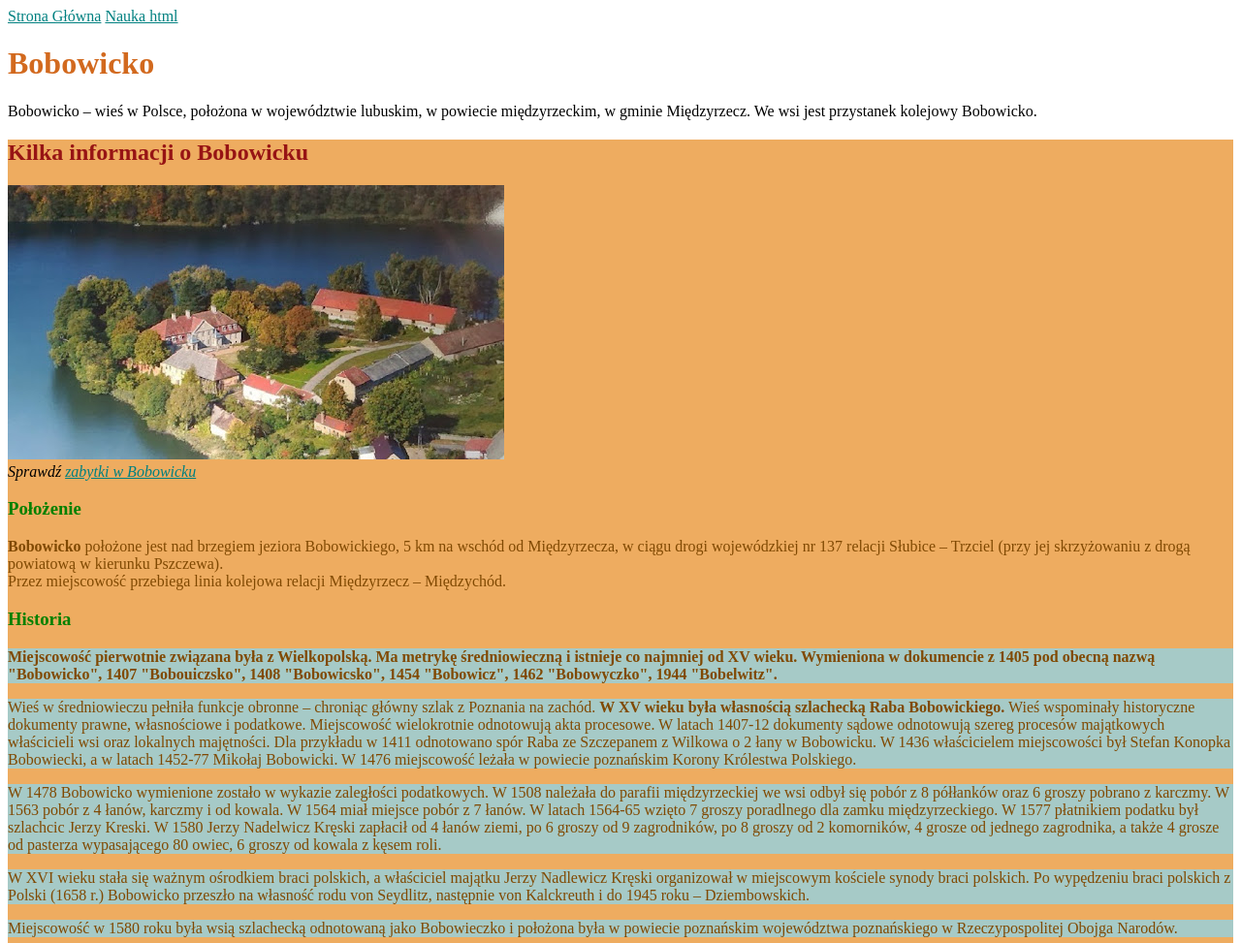
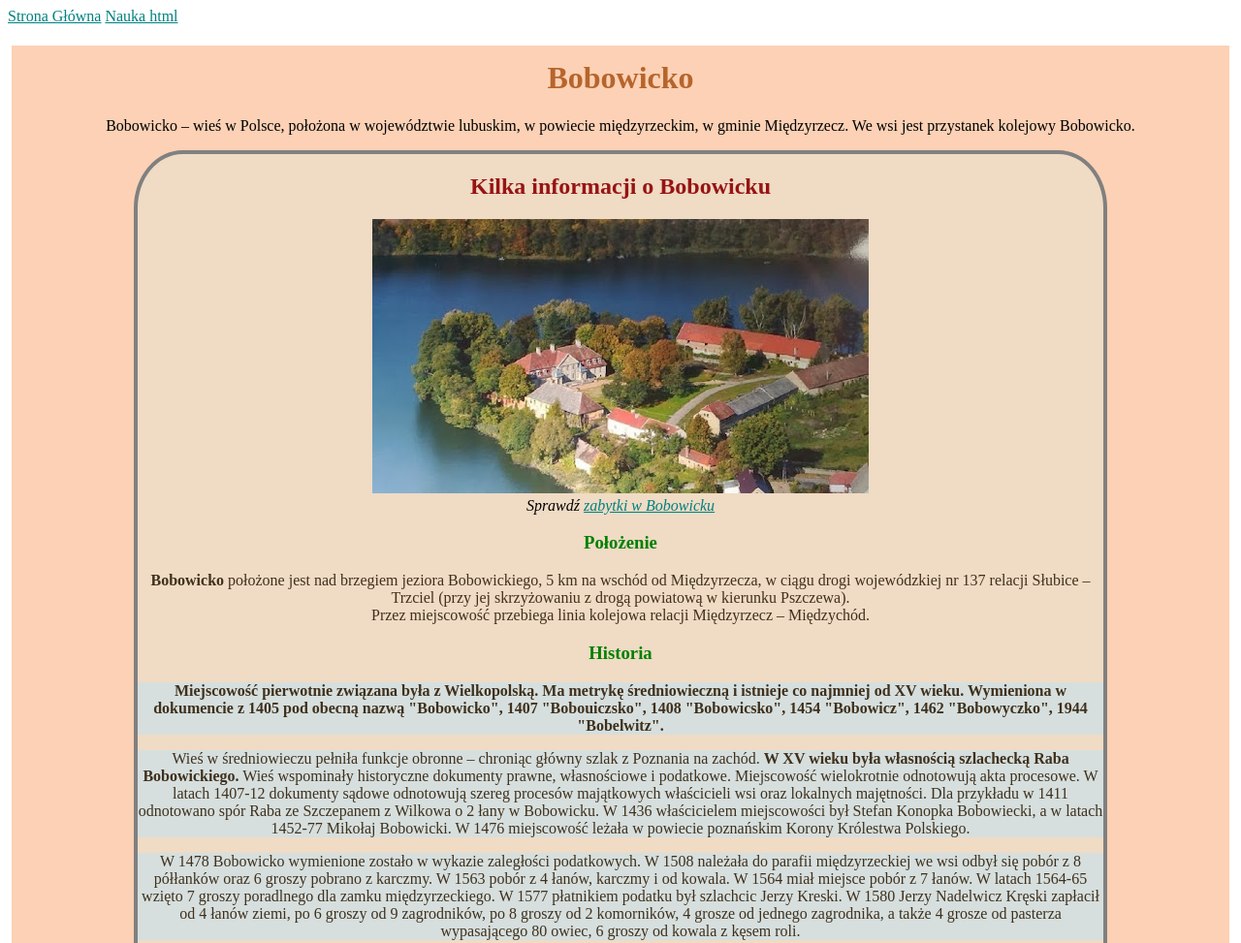
Before and after one commit to AgataBlancooo/Homepage, a plain HTML site: page index.html in a window 1280 px wide. Shown: the top 973 px of the page at 97% size. Drawn offline with Linux system fonts and the light colour scheme.

Commit message:
learning css

```diff
--- a/index.html
+++ b/index.html
@@ -16,11 +16,11 @@
 </nav>
 
 	</header>
-    <main>
+    <main id="glowna">
         <header>
 						<h1>Bobowicko</h1>
-            Bobowicko – wieś w Polsce, położona w województwie lubuskim, w powiecie międzyrzeckim, w gminie Międzyrzecz.
-						We wsi jest przystanek kolejowy Bobowicko.
+            <p id="wstep">Bobowicko – wieś w Polsce, położona w województwie lubuskim, w powiecie międzyrzeckim, w gminie Międzyrzecz.
+						We wsi jest przystanek kolejowy Bobowicko.</p>
 
         </header>
 
--- a/style.css
+++ b/style.css
@@ -1,6 +1,11 @@
 
 h1{
-color:chocolate;
+color:rgb(182, 101, 44);
+text-align: center;
+padding-top: 15px;
+}
+#wstep{
+    text-align: center;
 }
 h2{
 color: #971414;
@@ -17,14 +22,24 @@ section {
     color: red;
 }
 #infooBobo{
-    background: rgb(238, 172, 96);
+    background: rgb(240, 219, 196);
+    text-align: center;
+    margin: 16px 10%;
+    border: 4px solid gray;
+    border-radius: 5%;
 }
 a{
     color: teal;
 }
 section p {
-    color: rgb(128, 73, 2);
+    color: rgb(63, 48, 28);
 }
 .historiaBobowicka p {
-    background: rgb(166, 202, 199);
+    background: rgb(214, 223, 222);
+
 }
+
+#glowna{
+    background-color: rgb(252, 209, 181);
+    margin: 6px 4px;
+}
```
